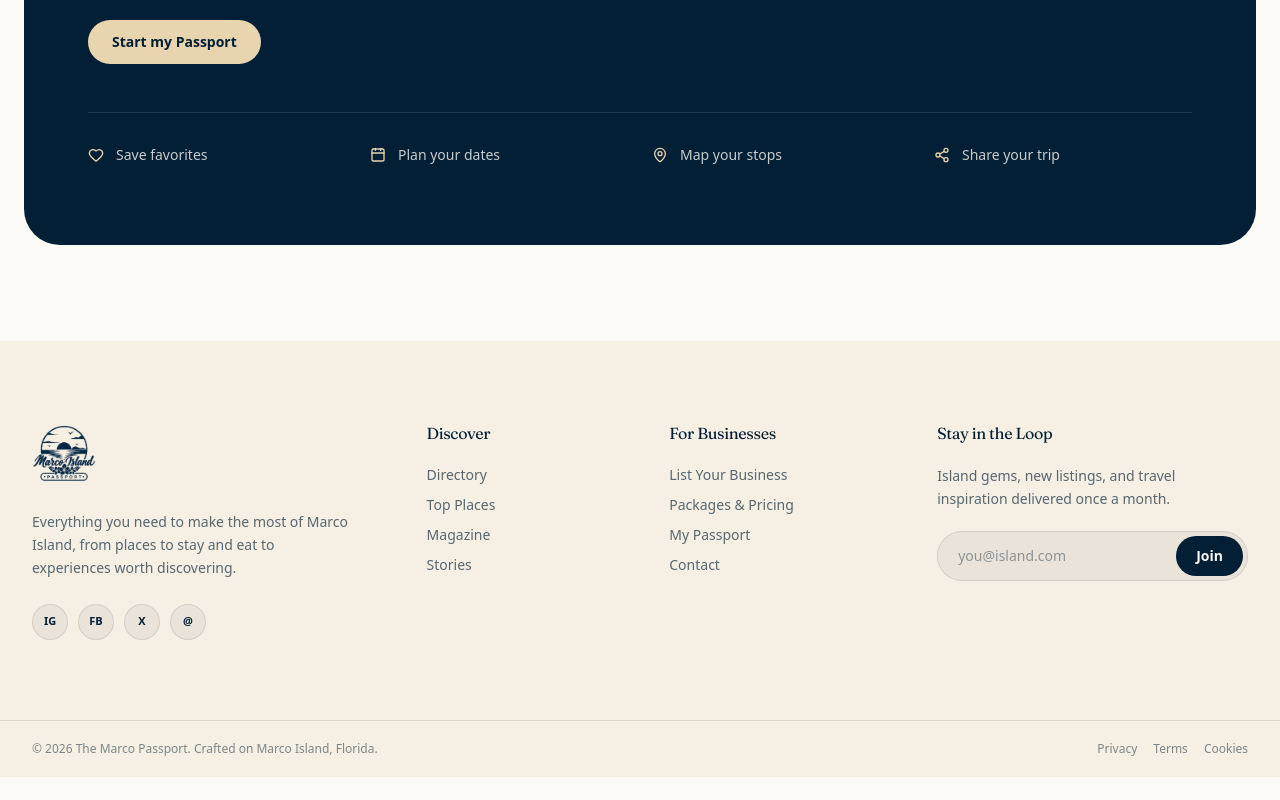
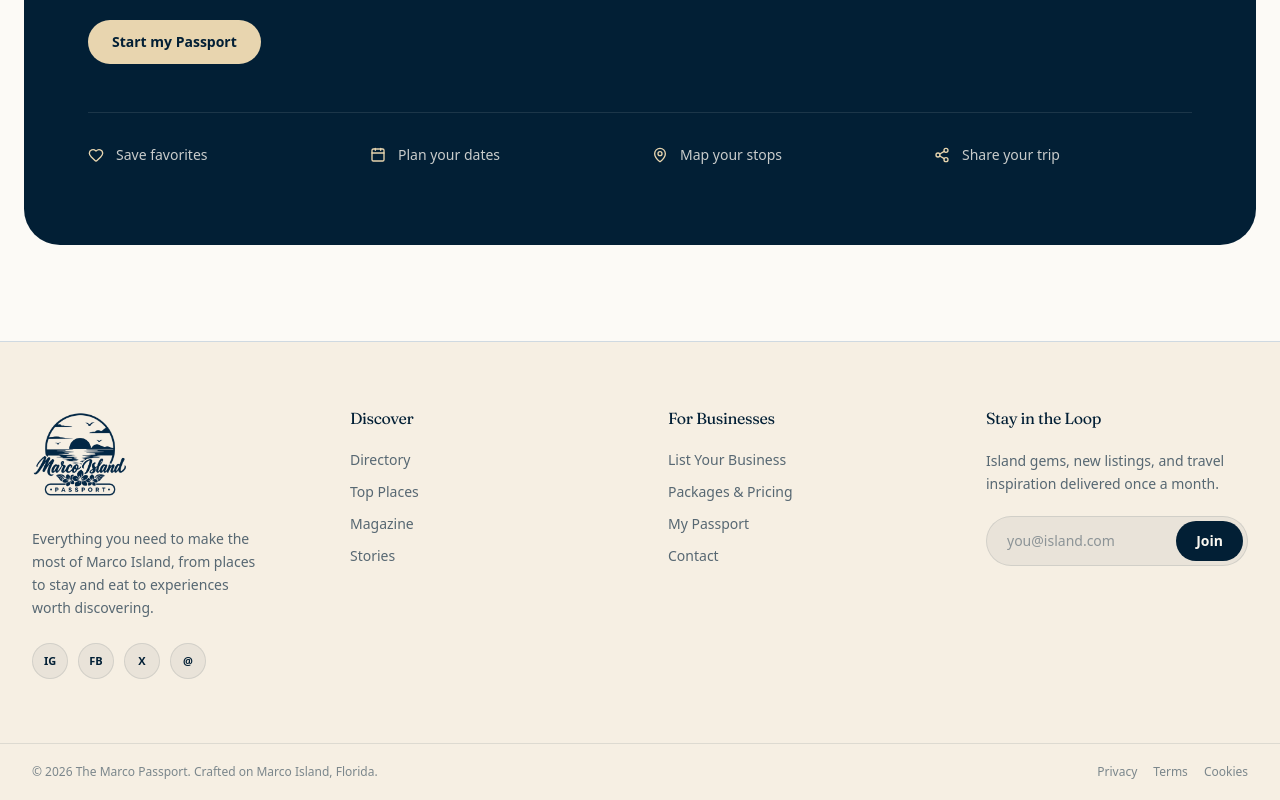
Before and after one commit to Mohit-211/marcopassport, a Next.js app: page / in a window 1280 px wide. Shown: the part 7212-8012 px from the top of the page. Before the commit the page ends 7989 px from the top, so only its background shows below. Built offline with nearby package versions, Linux system fonts and the light colour scheme.

Commit message:
footer logo improved

```diff
--- a/src/components/site/Footer.tsx
+++ b/src/components/site/Footer.tsx
@@ -30,22 +30,18 @@ const socialLinks = [
 
 export function Footer() {
   return (
-    <footer className="bg-cream text-cream-foreground">
+    <footer className="border-t border-border bg-cream">
       {/* Main Footer */}
-      <div className="container mx-auto grid gap-12 px-5 py-16 sm:grid-cols-2 lg:grid-cols-[1.4fr_0.8fr_0.9fr_1.2fr] lg:gap-10 lg:px-8 lg:py-20">
+      <div className="mx-auto grid max-w-7xl gap-12 px-5 py-14 sm:px-6 md:grid-cols-2 md:gap-14 md:py-16 lg:grid-cols-4 lg:px-8">
         {/* Brand */}
-        <div>
-          <Link
-            href="/"
-            aria-label="The Marco Passport home"
-            className="inline-block"
-          >
+        <div className="lg:pr-6">
+          <Link href="/" className="inline-block">
             <Image
               src="/logo.png"
               alt="The Marco Passport"
-              width={180}
-              height={64}
-              className="h-16 w-auto object-contain"
+              width={280}
+              height={100}
+              className="h-16 w-auto object-contain sm:h-[72px] md:h-20 lg:h-24"
             />
           </Link>
 
@@ -83,9 +79,9 @@ export function Footer() {
         <div>
           <h4 className="mb-5 font-display text-base text-primary">Discover</h4>
 
-          <ul className="space-y-2.5 text-sm">
+          <ul className="space-y-3 text-sm">
             {discoverLinks.map((link) => (
-              <li key={link.href}>
+              <li key={link.label}>
                 <Link
                   href={link.href}
                   className="
@@ -107,7 +103,7 @@ export function Footer() {
             For Businesses
           </h4>
 
-          <ul className="space-y-2.5 text-sm">
+          <ul className="space-y-3 text-sm">
             {businessLinks.map((link) => (
               <li key={link.label}>
                 <Link
@@ -164,6 +160,7 @@ export function Footer() {
             <button
               type="submit"
               className="
+                shrink-0
                 rounded-full
                 bg-primary
                 px-5 py-2.5
@@ -183,12 +180,11 @@ export function Footer() {
       <div className="border-t border-primary/10">
         <div
           className="
-            container mx-auto
-            flex flex-col justify-between gap-3
+            mx-auto flex max-w-7xl
+            flex-col justify-between gap-4
             px-5 py-5
-            text-xs
-            text-cream-foreground/50
-            sm:flex-row
+            text-xs text-cream-foreground/50
+            sm:flex-row sm:items-center sm:px-6
             lg:px-8
           "
         >
```
